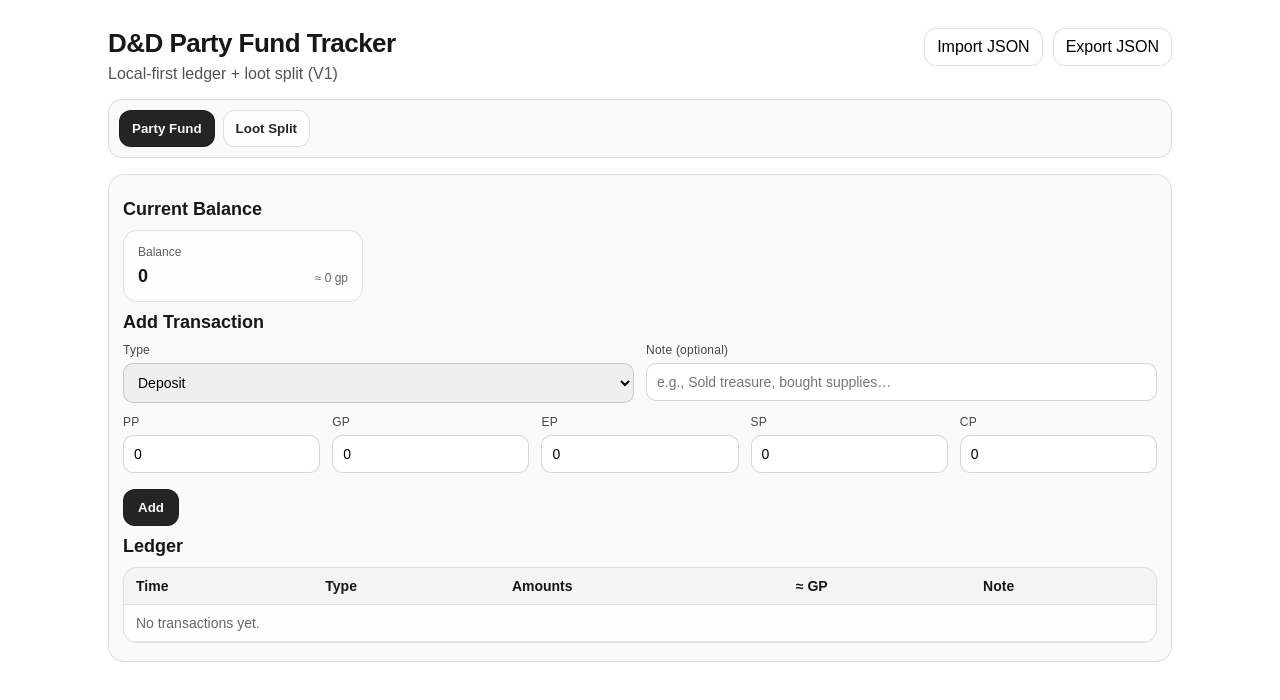
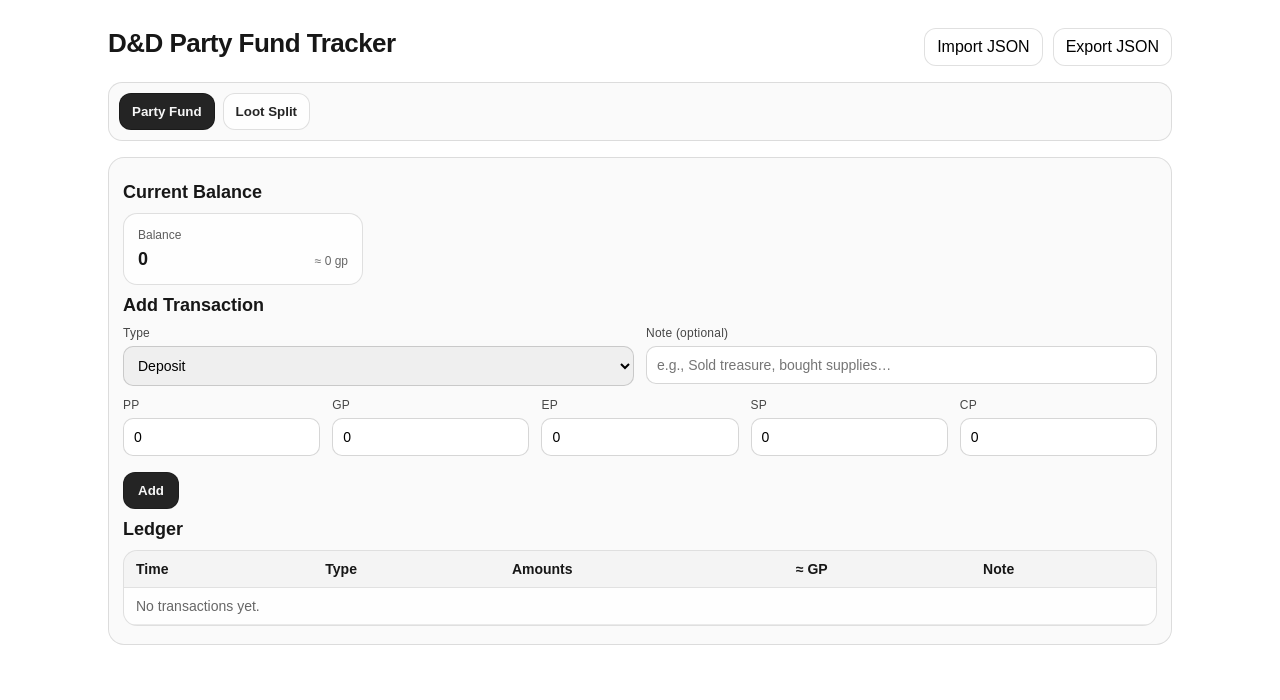
Before and after one commit to a-steltz/dnd-party-fund-tracker, a Next.js app: page / in a window 1280 px wide. Shown: the top 700 px of the page. Built offline with nearby package versions, Linux system fonts and the light colour scheme.

Commit message:
Remove silly lable.

```diff
--- a/src/app/page.tsx
+++ b/src/app/page.tsx
@@ -274,7 +274,6 @@
             <header className={styles.header}>
                 <div>
                     <h1 className={styles.title}>D&amp;D Party Fund Tracker</h1>
-                    <p className={styles.subtitle}>Local-first ledger + loot split (V1)</p>
                 </div>
 
                 <div className={styles.actions}>
```
